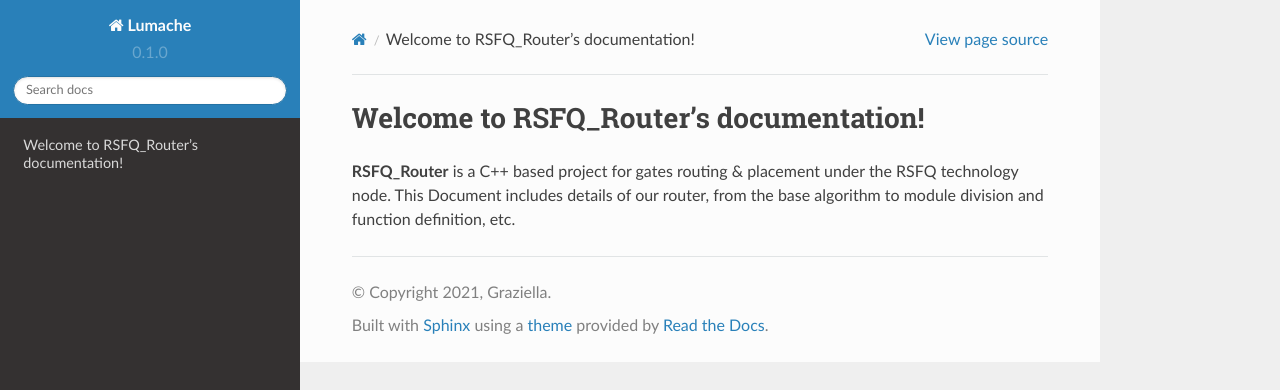
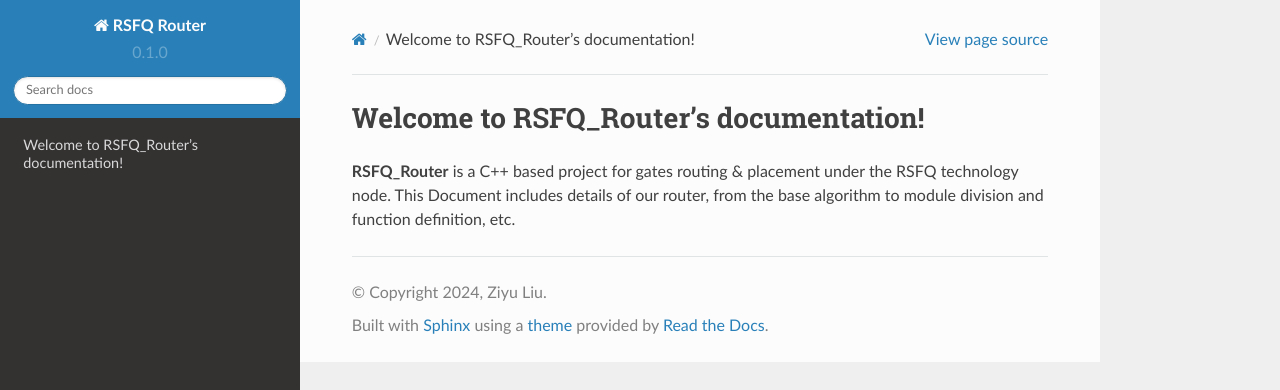
Before and after one commit to ObjectaUyiz/RSFQ_Router_Doc, a Sphinx documentation site: the page built from docs/source/index.rst, in a window 1280 px wide. Shown: the top 390 px of the page. Built offline with Sphinx 7.4.7 and the Read the Docs theme 2.0.0, drawn with Linux system fonts in a browser that asks for light colours.

Commit message:
Update conf.py
update project name, copyright, and author

```diff
--- a/docs/source/conf.py
+++ b/docs/source/conf.py
@@ -2,9 +2,9 @@
 
 # -- Project information
 
-project = 'Lumache'
-copyright = '2021, Graziella'
-author = 'Graziella'
+project = 'RSFQ Router'
+copyright = '2024, Ziyu Liu'
+author = 'Ziyu Liu'
 
 release = '0.1'
 version = '0.1.0'
```
